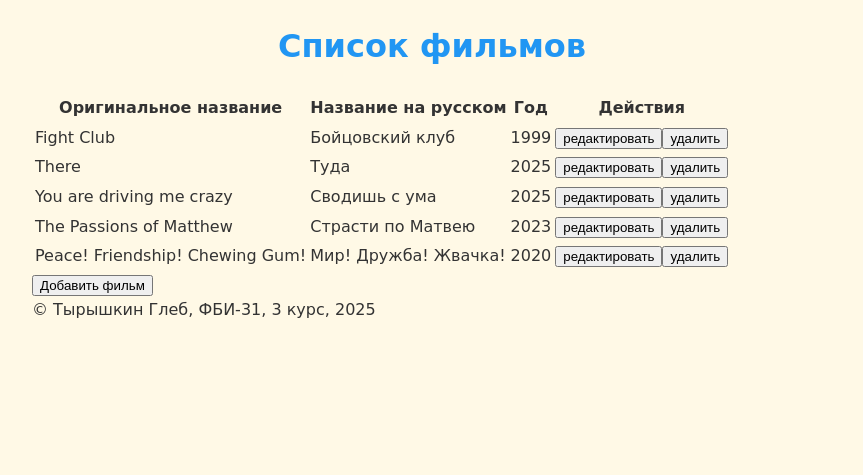
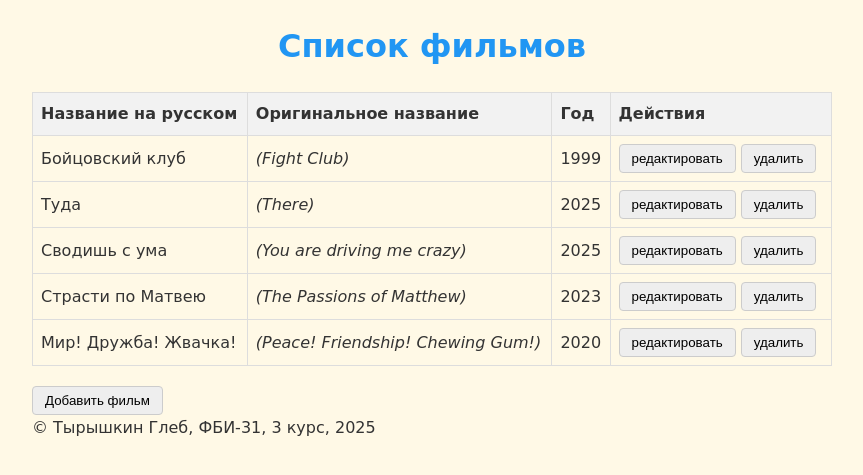
Before and after one commit to glebtyryshkin/web-back-labs, a Flask app: page /lab7/ in a window 1280 px wide. Shown: the part 46-521 px from the top of the page, without its empty margins (208-1071 px from the left). Run offline with Flask 3, Linux system fonts and the light colour scheme.

Commit message:
Самостоятельные задания

```diff
--- a/lab7.py
+++ b/lab7.py
@@ -72,8 +72,12 @@ def del_film(id):
 @lab7.route('/lab7/rest-api/films/<int:id>', methods=['PUT'])
 def put_film(id):
     film = request.get_json()
-    if film['description'] == '':
+    if film.get('description', '') == '':
         return {'description': 'Заполните описание'}, 400
+
+    if film.get('title', '') == '':
+        film['title'] = film.get('title_ru')
+
     if 0 <= id < len(films):
         films[id] = film
         return films[id]
@@ -85,6 +89,7 @@ def put_film(id):
     else:
         return abort(404)
 
+
 @lab7.route('/lab7/rest-api/films/', methods=['POST'])
 def add_film():
     film = request.get_json()
@@ -92,6 +97,9 @@ def add_film():
     if film.get('description', '') == '':
         return {'description': 'Заполните описание'}, 400
 
+    if film.get('title', '') == '':
+        film['title'] = film.get('title_ru')
+
     films.append(film)
 
     return str(len(films) - 1)
--- a/static/lab7/main.js
+++ b/static/lab7/main.js
@@ -10,13 +10,20 @@ function fillFilmList() {
         for (let i = 0; i < films.length; i++) {
             let tr = document.createElement('tr');
 
+            let tdTitleRus = document.createElement('td');
             let tdTitle = document.createElement('td');
-            let tdTitleRus = document.createElement('td');
             let tdYear = document.createElement('td');
             let tdActions = document.createElement('td');
 
-            tdTitle.innerText = films[i].title == films[i].title_ru ? '' : films[i].title;
             tdTitleRus.innerText = films[i].title_ru;
+
+            let originalTitle = films[i].title;
+            if (originalTitle && originalTitle !== films[i].title_ru) {
+                 tdTitle.innerHTML = `<i>(${originalTitle})</i>`;
+            } else {
+                 tdTitle.innerText = '';
+            }
+
             tdYear.innerText = films[i].year;
 
             let editButton = document.createElement('button');
@@ -34,8 +41,8 @@ function fillFilmList() {
             tdActions.append(editButton);
             tdActions.append(delButton);
 
+            tr.appendChild(tdTitleRus);
             tr.appendChild(tdTitle);
-            tr.appendChild(tdTitleRus);
             tr.appendChild(tdYear);
             tr.appendChild(tdActions);
 
--- a/templates/lab7/index.html
+++ b/templates/lab7/index.html
@@ -8,8 +8,8 @@
     <table>
         <thead>
             <tr>
+                <th>Название на русском</th>
                 <th>Оригинальное название</th>
-                <th>Название на русском</th>
                 <th>Год</th>
                 <th>Действия</th>
             </tr>
@@ -84,6 +84,33 @@
     .error-message {
         color: red;
     }
+
+    table {
+        border-collapse: collapse;
+        width: 100%;
+        margin-bottom: 20px;
+    }
+    th, td {
+        border: 1px solid #ddd;
+        padding: 8px;
+        text-align: left;
+    }
+    th {
+        background-color: #f2f2f2;
+    }
+
+    button {
+        padding: 6px 12px;
+        cursor: pointer;
+        margin-right: 5px;
+        background-color: #eee;
+        border: 1px solid #ccc;
+        border-radius: 4px;
+    }
+    button:hover {
+        background-color: #ddd;
+    }
+
 </style>
 
     <div>
```
